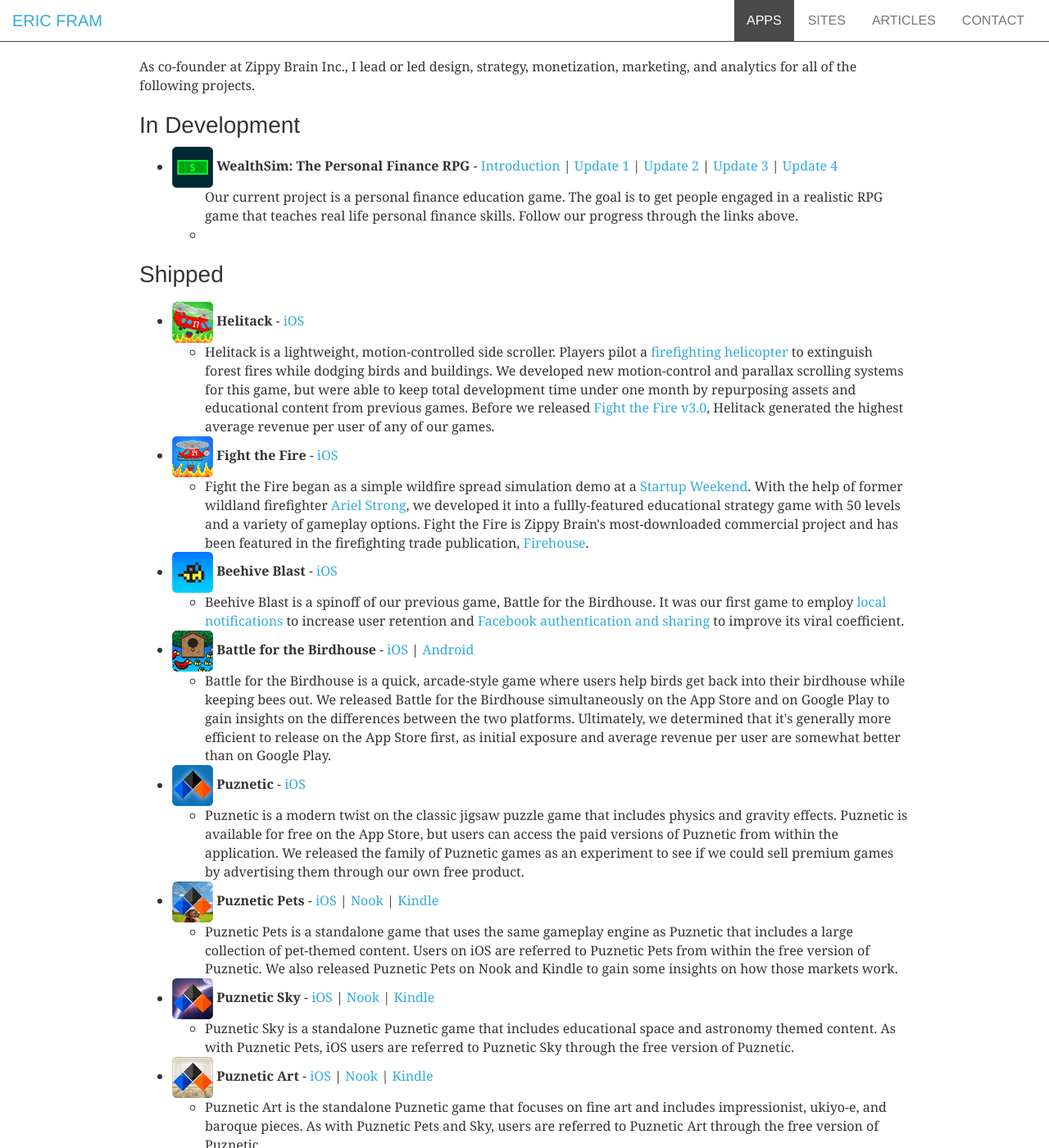
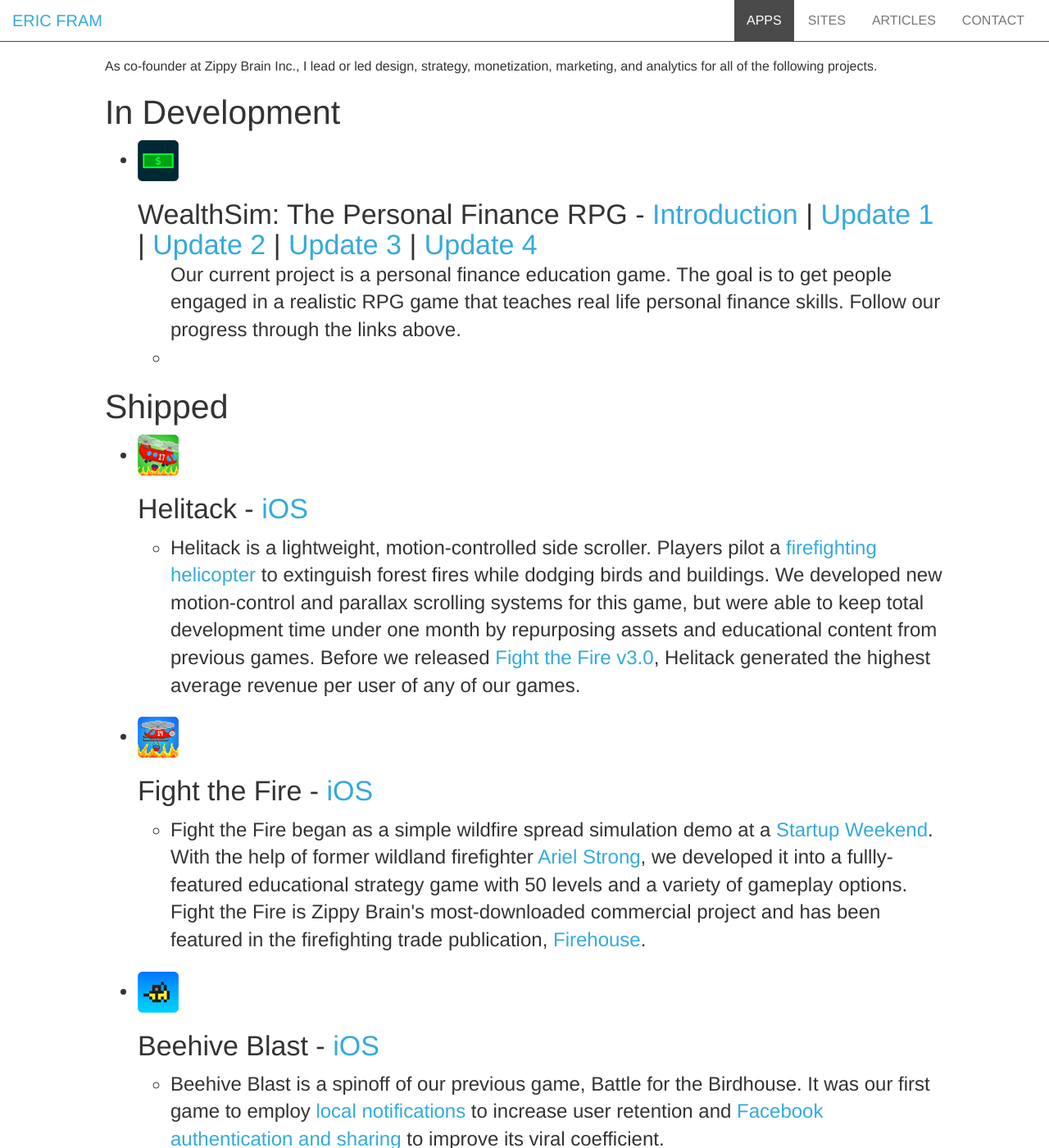
Before and after one commit to EricFram/EricFram.github.io, a Jekyll site: the page built from apps/index.html, in a window 1280 px wide and 1400 px high. Shown: the whole window at 82% size. Built offline with Jekyll 4.4.1, drawn with Linux system fonts in a browser that asks for light colours; nearby versions of some CDN libraries; library files that are not in the unit come from our copies; Markdown is read by kramdown in place of the engine named in the settings; some of the changed text lies outside the part shown.

Commit message:
Major fixes
- fixed javascript src links
- progress towards working progress page
- styling LESS fixes

```diff
--- a/_includes/scripts.html
+++ b/_includes/scripts.html
@@ -1,5 +1,4 @@
 <!-- javascript at the end of the doc so page loads faster -->
 <script src="http://code.jquery.com/jquery.js"></script>
-<script src="/js/bootstrap.min.js"></script>
-<script src="/js/library.js"></script>
+<script src="bootstrap-3.3.5/dist/js/bootstrap.min.js"></script>
 <script src="https://google-code-prettify.googlecode.com/svn/loader/run_prettify.js"></script>
--- a/apps/index.html
+++ b/apps/index.html
@@ -15,47 +15,47 @@
 
 	<p>As co-founder at Zippy Brain Inc., I lead or led design, strategy, monetization, marketing, and analytics for all of the following projects.</p>
 
-	<h3 class="projectHeader"> In Development </h3>
+	<h1 class="section-heading"> In Development </h1>
 
-		<ul class="projectList">
+		<ul class="lead">
 
-			<li><img class="projectIcon" src="{{ site.url }}/images/JPEG/wealthsim_rounded.jpg"><strong class="projectTitle"> WealthSim: The Personal Finance RPG </strong> - <a href="{{ site.url  }}/articles/2015/04/08/Next-Project-Personal-Finance-RPG/">Introduction</a> | <a href="{{ site.url}}/articles/2015/05/19/personal-finance-rpg-update-1-gameplay-introduction-and-concept-screens/">Update 1</a> | <a href="{{ site.url }}/articles/2015/07/28/WealthSim-Update-2/">Update 2</a> | <a href="{{ site.url }}/articles/2015/07/29/WealthSim-Update-3-Market-Simulation/">Update 3</a> | <a href="{{ site.url }}/articles/2015/08/01/WealthSim-The-Personal-Finance-RPG-Update-Real-Estate/">Update 4</a>
-				<ul class="projectList">Our current project is a personal finance education game. The goal is to get people engaged in a realistic RPG game that teaches real life personal finance skills. Follow our progress through the links above.<li></li></ul></li>
+			<li><img class="projectIcon" src="{{ site.url }}/images/JPEG/wealthsim_rounded.jpg"><h2  > WealthSim: The Personal Finance RPG  - <a href="{{ site.url  }}/articles/2015/04/08/Next-Project-Personal-Finance-RPG/">Introduction</a> | <a href="{{ site.url}}/articles/2015/05/19/personal-finance-rpg-update-1-gameplay-introduction-and-concept-screens/">Update 1</a> | <a href="{{ site.url }}/articles/2015/07/28/WealthSim-Update-2/">Update 2</a> | <a href="{{ site.url }}/articles/2015/07/29/WealthSim-Update-3-Market-Simulation/">Update 3</a> | <a href="{{ site.url }}/articles/2015/08/01/WealthSim-The-Personal-Finance-RPG-Update-Real-Estate/">Update 4</a>
+				<ul class="lead">Our current project is a personal finance education game. The goal is to get people engaged in a realistic RPG game that teaches real life personal finance skills. Follow our progress through the links above.<li></li></ul></li>
 
 		</ul>
 
 
 
-	<h3 style="margin-bottom:17px" class="projectHeader"> Shipped </h3>
+	<h1 class="section-heading"> Shipped </h1>
 
-		<ul class="projectList">
+		<ul class="lead">
 
-			<li><img class="projectIcon" src="{{ site.url }}/images/JPEG/helitack_rounded_icon.jpg"><strong class="projectTitle"> Helitack </strong> - <a class="projectTitle" href="https://itunes.apple.com/us/app/helitack-fight-the-fire/id937964211?mt=8">iOS</a>
-				<ul class="projectList"><li>Helitack is a lightweight, motion-controlled side scroller. Players pilot a <a href="http://en.wikipedia.org/wiki/Helitack">firefighting helicopter</a> to extinguish forest fires while dodging birds and buildings. We developed new motion-control and parallax scrolling systems for this game, but were able to keep total development time under one month by repurposing assets and educational content from previous games. Before we released <a href="http://ericfram.com/articles/2015/05/20/fight-the-fire-v3-is-coming-heres-what-to-expect/">Fight the Fire v3.0</a>, Helitack generated the highest average revenue per user of any of our games. </li></ul></li>
+			<li><img class="projectIcon" src="{{ site.url }}/images/JPEG/helitack_rounded_icon.jpg"><h2> Helitack - <a class="projectTitle" href="https://itunes.apple.com/us/app/helitack-fight-the-fire/id937964211?mt=8">iOS</a> </h2>
+				<ul class="lead"><li>Helitack is a lightweight, motion-controlled side scroller. Players pilot a <a href="http://en.wikipedia.org/wiki/Helitack">firefighting helicopter</a> to extinguish forest fires while dodging birds and buildings. We developed new motion-control and parallax scrolling systems for this game, but were able to keep total development time under one month by repurposing assets and educational content from previous games. Before we released <a href="http://ericfram.com/articles/2015/05/20/fight-the-fire-v3-is-coming-heres-what-to-expect/">Fight the Fire v3.0</a>, Helitack generated the highest average revenue per user of any of our games. </li></ul></li>
 
-			<li><img class="projectIcon" src="{{ site.url }}/images/JPEG/ftf_icon_v13_rounded.jpg"><strong class="projectTitle"> Fight the Fire </strong> - <a class="projectTitle" href="http://fightthefire.co/">iOS</a>
-				<ul class="projectList"><li>Fight the Fire began as a simple wildfire spread simulation demo at a <a href="http://startupweekend.org/">Startup Weekend</a>. With the help of former wildland firefighter <a href="mailto:ariel.strong@fightthefire.co">Ariel Strong</a>, we developed it into a fullly-featured educational strategy game with 50 levels and a variety of gameplay options. Fight the Fire is Zippy Brain's most-downloaded commercial project and has been featured in the firefighting trade publication, <a href="http://www.firehouse.com/press_release/12026142/new-mobile-game-app-teaches-wildland-fire-safety-available-for-free">Firehouse</a>. </li></ul></li>
+			<li><img class="projectIcon" src="{{ site.url }}/images/JPEG/ftf_icon_v13_rounded.jpg"><h2  > Fight the Fire  - <a class="projectTitle" href="http://fightthefire.co/">iOS</a></h2>
+				<ul class="lead"><li>Fight the Fire began as a simple wildfire spread simulation demo at a <a href="http://startupweekend.org/">Startup Weekend</a>. With the help of former wildland firefighter <a href="mailto:ariel.strong@fightthefire.co">Ariel Strong</a>, we developed it into a fullly-featured educational strategy game with 50 levels and a variety of gameplay options. Fight the Fire is Zippy Brain's most-downloaded commercial project and has been featured in the firefighting trade publication, <a href="http://www.firehouse.com/press_release/12026142/new-mobile-game-app-teaches-wildland-fire-safety-available-for-free">Firehouse</a>. </li></ul></li>
 
-			<li><img class="projectIcon" src="{{ site.url }}/images/JPEG/beehiveblast_rounded.jpg"><strong class="projectTitle"> Beehive Blast </strong> - <a class="projectTitle" href="https://itunes.apple.com/us/app/birds-vs.-bees-beehive-blast/id878701606?mt=8">iOS</a>
-				<ul class="projectList"><li>Beehive Blast is a spinoff of our previous game, Battle for the Birdhouse. It was our first game to employ <a href="https://developer.apple.com/library/ios/documentation/NetworkingInternet/Conceptual/RemoteNotificationsPG/Chapters/WhatAreRemoteNotif.html">local notifications</a> to increase user retention and <a href="https://developers.facebook.com/docs/facebook-login/v2.3">Facebook authentication and sharing</a> to improve its viral coefficient. </li></ul></li>
+			<li><img class="projectIcon" src="{{ site.url }}/images/JPEG/beehiveblast_rounded.jpg"><h2  > Beehive Blast  - <a class="projectTitle" href="https://itunes.apple.com/us/app/birds-vs.-bees-beehive-blast/id878701606?mt=8">iOS</a></h2>
+				<ul class="lead"><li>Beehive Blast is a spinoff of our previous game, Battle for the Birdhouse. It was our first game to employ <a href="https://developer.apple.com/library/ios/documentation/NetworkingInternet/Conceptual/RemoteNotificationsPG/Chapters/WhatAreRemoteNotif.html">local notifications</a> to increase user retention and <a href="https://developers.facebook.com/docs/facebook-login/v2.3">Facebook authentication and sharing</a> to improve its viral coefficient. </li></ul></li>
 
-			<li><img class="projectIcon" src="{{ site.url }}/images/JPEG/bvb_rounded.jpg"><strong class="projectTitle"> Battle for the Birdhouse </strong> - <a class="projectTitle" href="https://itunes.apple.com/us/app/birds-vs.-bees-battle-for/id847801783?mt=8">iOS</a> | <a class="projectTitle" href="https://play.google.com/store/apps/details?id=com.zippybrain.bvbandroid">Android</a>
-				<ul class="projectList"><li>Battle for the Birdhouse is a quick, arcade-style game where users help birds get back into their birdhouse while keeping bees out. We released Battle for the Birdhouse simultaneously on the App Store and on Google Play to gain insights on the differences between the two platforms. Ultimately, we determined that it's generally more efficient to release on the App Store first, as initial exposure and average revenue per user are somewhat better than on Google Play. </li></ul></li>
+			<li><img class="projectIcon" src="{{ site.url }}/images/JPEG/bvb_rounded.jpg"><h2  > Battle for the Birdhouse  - <a class="projectTitle" href="https://itunes.apple.com/us/app/birds-vs.-bees-battle-for/id847801783?mt=8">iOS</a> | <a class="projectTitle" href="https://play.google.com/store/apps/details?id=com.zippybrain.bvbandroid">Android</a></h2>
+				<ul class="lead"><li>Battle for the Birdhouse is a quick, arcade-style game where users help birds get back into their birdhouse while keeping bees out. We released Battle for the Birdhouse simultaneously on the App Store and on Google Play to gain insights on the differences between the two platforms. Ultimately, we determined that it's generally more efficient to release on the App Store first, as initial exposure and average revenue per user are somewhat better than on Google Play. </li></ul></li>
 
-			<li><img class="projectIcon" src="{{ site.url }}/images/JPEG/puznetic_rounded.jpg"><strong class="projectTitle"> Puznetic </strong> - <a class="projectTitle" href="https://itunes.apple.com/us/app/puznetic/id707132958?mt=8">iOS</a>
-				<ul class="projectList"><li>Puznetic is a modern twist on the classic jigsaw puzzle game that includes physics and gravity effects. Puznetic is available for free on the App Store, but users can access the paid versions of Puznetic from within the application. We released the family of Puznetic games as an experiment to see if we could sell premium games by advertising them through our own free product.</li></ul></li>
+			<li><img class="projectIcon" src="{{ site.url }}/images/JPEG/puznetic_rounded.jpg"><h2  > Puznetic  - <a class="projectTitle" href="https://itunes.apple.com/us/app/puznetic/id707132958?mt=8">iOS</a></h2>
+				<ul class="lead"><li>Puznetic is a modern twist on the classic jigsaw puzzle game that includes physics and gravity effects. Puznetic is available for free on the App Store, but users can access the paid versions of Puznetic from within the application. We released the family of Puznetic games as an experiment to see if we could sell premium games by advertising them through our own free product.</li></ul></li>
 
-			<li><img class="projectIcon" src="{{ site.url }}/images/JPEG/puz_pets_clipped1-300x300.jpg"><strong class="projectTitle"> Puznetic Pets </strong> - <a class="projectTitle" href="https://itunes.apple.com/us/app/puznetic-pets/id828031144?mt=8">iOS</a> | <a class="projectTitle" href="http://www.barnesandnoble.com/w/puznetic-pets-zippy-brain-inc/1118929745?ean=2940147182291&itm=1&usri=pet">Nook</a> | <a class="projectTitle" href="http://www.amazon.com/Puznetic-Pets-Kindle-Tablet-Edition/dp/B00J1RXO3I/ref=sr_1_1?ie=UTF8&qid=1395800254&sr=8-1&keywords=puznetic+pets">Kindle </a>
-				<ul class="projectList"><li>Puznetic Pets is a standalone game that uses the same gameplay engine as Puznetic that includes a large collection of pet-themed content. Users on iOS are referred to Puznetic Pets from within the free version of Puznetic. We also released Puznetic Pets on Nook and Kindle to gain some insights on how those markets work.</li></ul></li>
+			<li><img class="projectIcon" src="{{ site.url }}/images/JPEG/puz_pets_clipped1-300x300.jpg"><h2  > Puznetic Pets  - <a class="projectTitle" href="https://itunes.apple.com/us/app/puznetic-pets/id828031144?mt=8">iOS</a> | <a class="projectTitle" href="http://www.barnesandnoble.com/w/puznetic-pets-zippy-brain-inc/1118929745?ean=2940147182291&itm=1&usri=pet">Nook</a> | <a class="projectTitle" href="http://www.amazon.com/Puznetic-Pets-Kindle-Tablet-Edition/dp/B00J1RXO3I/ref=sr_1_1?ie=UTF8&qid=1395800254&sr=8-1&keywords=puznetic+pets">Kindle </a></h2>
+				<ul class="lead"><li>Puznetic Pets is a standalone game that uses the same gameplay engine as Puznetic that includes a large collection of pet-themed content. Users on iOS are referred to Puznetic Pets from within the free version of Puznetic. We also released Puznetic Pets on Nook and Kindle to gain some insights on how those markets work.</li></ul></li>
 
-			<li><img class="projectIcon" src="{{ site.url }}/images/JPEG/puz_sky_clipped1-300x300.jpg"><strong class="projectTitle"> Puznetic Sky </strong> - <a class="projectTitle" href="https://itunes.apple.com/us/app/puznetic-sky/id836147462?mt=8&ign-mpt=uo%3D4">iOS</a> | <a class="projectTitle" href="http://www.barnesandnoble.com/w/puznetic-sky-zippy-brain-inc/1118939646?ean=2940147182536">Nook</a> | <a class="projectTitle" href="http://www.amazon.com/Zippy-Brain-Inc-Puznetic-Sky/dp/B00J2FG1BQ/ref=sr_1_1?ie=UTF8&qid=1395800693&sr=8-1&keywords=puznetic+sky">Kindle </a>
-				<ul class="projectList"><li>Puznetic Sky is a standalone Puznetic game that includes educational space and astronomy themed content. As with Puznetic Pets, iOS users are referred to Puznetic Sky through the free version of Puznetic. </li></ul></li>
+			<li><img class="projectIcon" src="{{ site.url }}/images/JPEG/puz_sky_clipped1-300x300.jpg"><h2  > Puznetic Sky  - <a class="projectTitle" href="https://itunes.apple.com/us/app/puznetic-sky/id836147462?mt=8&ign-mpt=uo%3D4">iOS</a> | <a class="projectTitle" href="http://www.barnesandnoble.com/w/puznetic-sky-zippy-brain-inc/1118939646?ean=2940147182536">Nook</a> | <a class="projectTitle" href="http://www.amazon.com/Zippy-Brain-Inc-Puznetic-Sky/dp/B00J2FG1BQ/ref=sr_1_1?ie=UTF8&qid=1395800693&sr=8-1&keywords=puznetic+sky">Kindle </a></h2>
+				<ul class="lead"><li>Puznetic Sky is a standalone Puznetic game that includes educational space and astronomy themed content. As with Puznetic Pets, iOS users are referred to Puznetic Sky through the free version of Puznetic. </li></ul></li>
 
-			<li><img class="projectIcon" src="{{ site.url }}/images/JPEG/puz_art_clipped3-300x300.jpg"><strong class="projectTitle"> Puznetic Art </strong> - <a class="projectTitle" href="https://itunes.apple.com/us/app/puznetic-art/id828030265?mt=8&ign-mpt=uo%3D4">iOS</a> | <a class="projectTitle" href="http://www.barnesandnoble.com/w/puznetic-art-zippy-brain-inc/1118939645?ean=2940147182529">Nook</a> | <a class="projectTitle" href="http://www.amazon.com/gp/product/B00J2FIR4A/">Kindle </a>
-				<ul class="projectList"><li>Puznetic Art is the standalone Puznetic game that focuses on fine art and includes impressionist, ukiyo-e, and baroque pieces. As with Puznetic Pets and Sky, users are referred to Puznetic Art through the free version of Puznetic. </li></ul></li>
+			<li><img class="projectIcon" src="{{ site.url }}/images/JPEG/puz_art_clipped3-300x300.jpg"><h2  > Puznetic Art  - <a class="projectTitle" href="https://itunes.apple.com/us/app/puznetic-art/id828030265?mt=8&ign-mpt=uo%3D4">iOS</a> | <a class="projectTitle" href="http://www.barnesandnoble.com/w/puznetic-art-zippy-brain-inc/1118939645?ean=2940147182529">Nook</a> | <a class="projectTitle" href="http://www.amazon.com/gp/product/B00J2FIR4A/">Kindle </a></h2>
+				<ul class="lead"><li>Puznetic Art is the standalone Puznetic game that focuses on fine art and includes impressionist, ukiyo-e, and baroque pieces. As with Puznetic Pets and Sky, users are referred to Puznetic Art through the free version of Puznetic. </li></ul></li>
 
-			<li><img class="projectIcon" src="{{ site.url }}/images/JPEG/dot-direct-icon_clipped_highlights_reclipped.jpg"><strong class="projectTitle"> Dot Direct </strong> - <a class="projectTitle" href="https://itunes.apple.com/us/app/id668112630?mt=8">iOS</a>
-				<ul class="projectList"><li>Dot Direct is a geometry-styled arcade game and my first mobile game project. It includes a variety of addictive gameplay types and a progressive difficulty system. </li></ul></li>
+			<li><img class="projectIcon" src="{{ site.url }}/images/JPEG/dot-direct-icon_clipped_highlights_reclipped.jpg"><h2  > Dot Direct  - <a class="projectTitle" href="https://itunes.apple.com/us/app/id668112630?mt=8">iOS</a></h2>
+				<ul class="lead"><li>Dot Direct is a geometry-styled arcade game and my first mobile game project. It includes a variety of addictive gameplay types and a progressive difficulty system. </li></ul></li>
 		</ul>
 
 			<p style="margin-top: 17px">These projects are also showcased on the homepage of <a href="http://zippybrain.com">ZippyBrain.com</a>.</p>
--- a/bootstrap-3.3.5/less/customfinish.less
+++ b/bootstrap-3.3.5/less/customfinish.less
@@ -1 +1,4 @@
-body { padding-top: 70px;}
+body {
+  padding-top: 70px;
+  font-family: @font-family-sans-serif;
+}
--- a/bootstrap-3.3.5/less/variables.less
+++ b/bootstrap-3.3.5/less/variables.less
@@ -306,7 +306,7 @@
 
 // Large screen / wide desktop
 //** Deprecated `@screen-lg` as of v3.0.1
-@screen-lg:                  940px;
+@screen-lg:                  1024px;
 @screen-lg-min:              @screen-lg;
 //** Deprecated `@screen-lg-desktop` as of v3.0.1
 @screen-lg-desktop:          @screen-lg-min;
@@ -347,7 +347,7 @@
 @container-md:                 @container-desktop;
 
 // Large screen / wide desktop
-@container-large-desktop:      (940px + @grid-gutter-width);
+@container-large-desktop:      (1024px + @grid-gutter-width);
 //** For `@screen-lg-min` and up.
 @container-lg:                 @container-large-desktop;
 
```
Also changed, not shown: bootstrap-3.3.5/dist/css/bootstrap.css, bootstrap-3.3.5/dist/css/bootstrap.min.css, bootstrap-3.3.5/less/apps.less (added), 1 other file.
